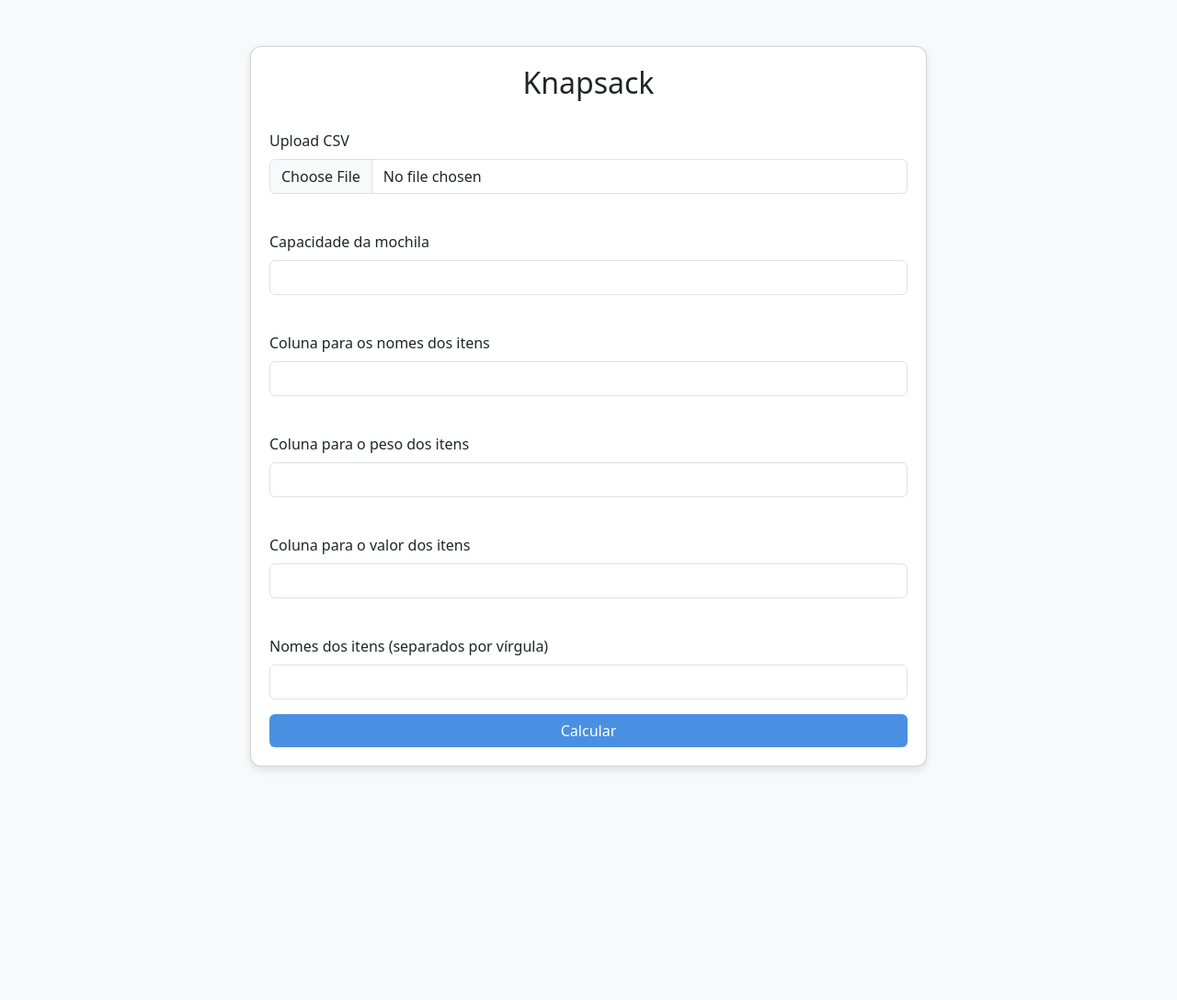
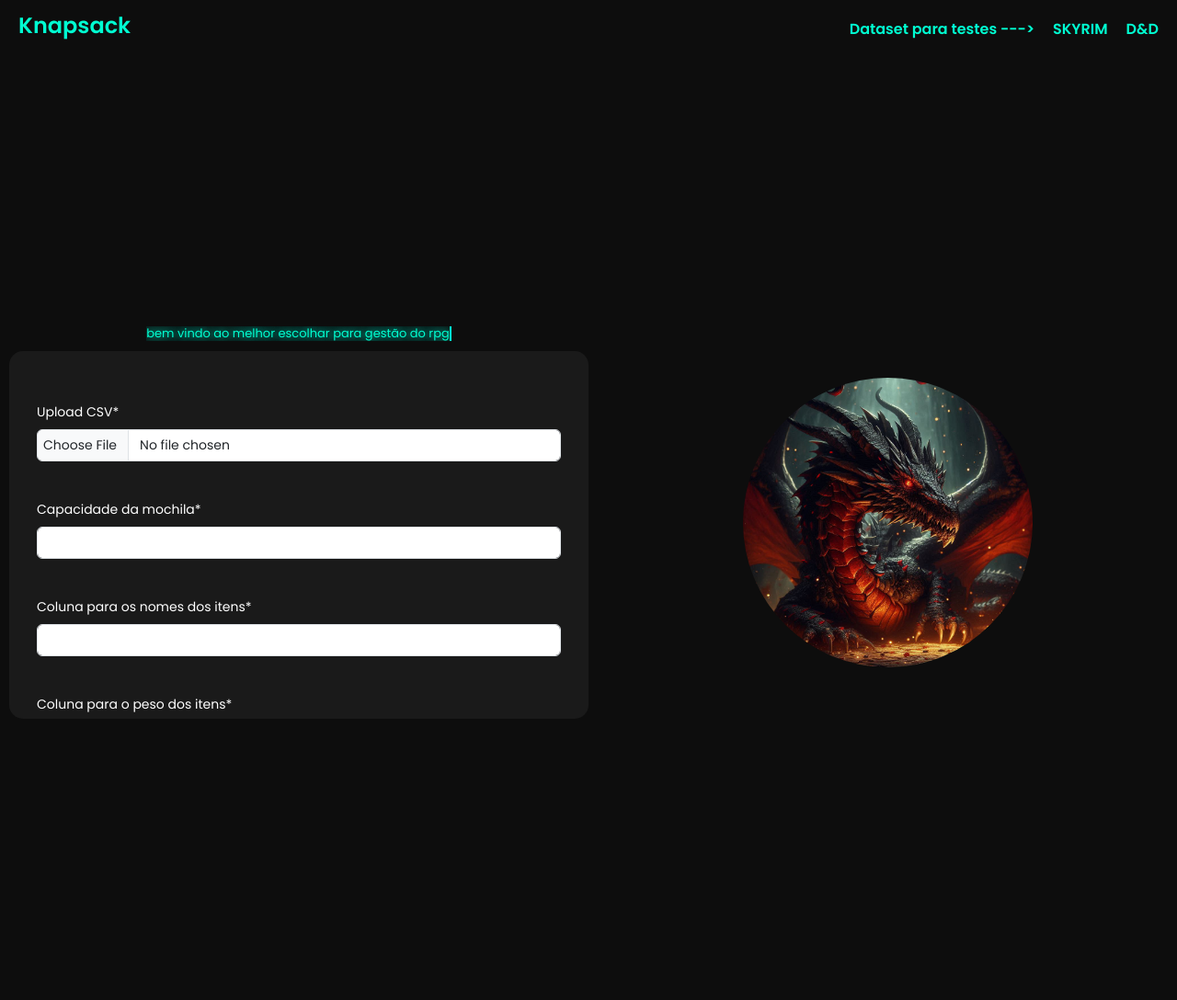
Before and after one commit to projeto-de-algoritmos-2024/Its_just_a_D20, a Django app: page / in a window 1280 px wide. Shown: the top 1088 px of the page at 92% size. Run offline with Django 4.2, Linux system fonts and the light colour scheme; some libraries are stand-ins or nearby versions.

Commit message:
crianção da segunda versão

```diff
--- a/knapsack_project/knapsack_app/forms.py
+++ b/knapsack_project/knapsack_app/forms.py
@@ -1,9 +1,9 @@
 from django import forms
 
 class KnapsackForm(forms.Form):
-    csv_file = forms.FileField(label="Upload CSV", required=False)
-    capacidade = forms.IntegerField(label="Capacidade da mochila", required=False)
-    nome_coluna = forms.CharField(label="Coluna para os nomes dos itens", required=False)
-    peso_coluna = forms.CharField(label="Coluna para o peso dos itens", required=False)
-    valor_coluna = forms.CharField(label="Coluna para o valor dos itens", required=False)
-    item_nomes = forms.CharField(label="Nomes dos itens (separados por vírgula)", required=False)
+    csv_file = forms.FileField(label="Upload CSV", required=True)
+    capacidade = forms.IntegerField(label="Capacidade da mochila", required=True)
+    nome_coluna = forms.CharField(label="Coluna para os nomes dos itens", required=True)
+    peso_coluna = forms.CharField(label="Coluna para o peso dos itens", required=True)
+    valor_coluna = forms.CharField(label="Coluna para o valor dos itens", required=True)
+    item_nomes = forms.CharField(label="Nomes dos itens (separados por vírgula)", required=True)
--- a/knapsack_project/knapsack_app/urls.py
+++ b/knapsack_project/knapsack_app/urls.py
@@ -2,6 +2,10 @@
 from django.urls import path
 from . import views
 
+
+
+
 urlpatterns = [
-    path('', views.knapsack_view, name='knapsack_form'),
+    path('', views.knapsack_view, name='knapsack'),
+    path('resultado/', views.resultado_view, name='resultado'),
 ]
--- a/knapsack_project/knapsack_app/views.py
+++ b/knapsack_project/knapsack_app/views.py
@@ -1,8 +1,10 @@
 import pandas as pd
+from django.shortcuts import redirect, render
+from django.contrib import messages
 from django.shortcuts import render
 from .forms import KnapsackForm
 import re
-
+from django.shortcuts import redirect
 # Função para extrair números de strings (como "135 (18d10+36)")
 def extrair_numero(string):
     match = re.search(r'\d+', str(string))
@@ -35,12 +37,25 @@ def processar_csv(file, nome_coluna, peso_coluna, valor_coluna):
     df[valor_coluna] = df[valor_coluna].apply(extrair_numero)
     return df
 
+def resultado_view(request):
+    resultado = request.session.get('resultado')
+    itens_selecionados = request.session.get('itens_selecionados')
+    return render(request, 'resultado.html', {
+        'resultado': resultado,
+        'itens_selecionados': itens_selecionados
+    })
+
+
+
 def knapsack_view(request):
-    resultado = None
-    itens_selecionados = None
     if request.method == 'POST':
         form = KnapsackForm(request.POST, request.FILES)
         if form.is_valid():
+            csv_file = request.FILES.get('csv_file')  # Use get() para evitar KeyError
+
+            if not csv_file:
+                messages.error(request, 'Você deve enviar um arquivo CSV.')
+                return render(request, 'mochila.html', {'form': form})
             csv_file = request.FILES['csv_file']
             capacidade = form.cleaned_data['capacidade']
             nome_coluna = form.cleaned_data['nome_coluna']
@@ -62,7 +77,37 @@ def knapsack_view(request):
             resultado = f'O valor máximo que pode ser carregado é: {max_valor}.'
             itens_selecionados = f'Itens selecionados: {", ".join(itens_nomes)}'
 
+            # Salvar resultados na sessão
+            request.session['resultado'] = resultado
+            request.session['itens_selecionados'] = itens_selecionados
+
+            return redirect('resultado')  # Redirecionar para a view de resultados
     else:
         form = KnapsackForm()
 
-    return render(request, 'mochila.html', {'form': form, 'resultado': resultado, 'itens_selecionados': itens_selecionados})
+    return render(request, 'mochila.html', {'form': form})
+
+
+
+def resultado_view(request):
+    resultado = request.session.get('resultado')
+    itens_selecionados = request.session.get('itens_selecionados')
+    return render(request, 'resultado.html', {
+        'resultado': resultado,
+        'itens_selecionados': itens_selecionados
+    })
+from .forms import KnapsackForm
+
+def seu_view(request):
+    if request.method == 'POST':
+        form = KnapsackForm(request.POST, request.FILES)
+        if form.is_valid():
+            # Processar os dados do formulário
+            pass
+        else:
+            # Adicionar mensagem de erro
+            messages.error(request, 'Por favor, preencha todos os campos obrigatórios.')
+    else:
+        form = KnapsackForm()
+
+    return render(request, 'mochila.html', {'form': form})
--- a/knapsack_project/templates/mochila.html
+++ b/knapsack_project/templates/mochila.html
@@ -7,50 +7,203 @@
     <meta name="viewport" content="width=device-width, initial-scale=1.0">
     <title>Knapsack Problem</title>
     <link href="https://cdn.jsdelivr.net/npm/bootstrap@5.3.0-alpha1/dist/css/bootstrap.min.css" rel="stylesheet">
+    <link href="https://fonts.googleapis.com/css2?family=Poppins:wght@400;600&display=swap" rel="stylesheet">
     <style>
         body {
-            background-color: #f8f9fa;
+            background-color: #0d0d0d;
+            color: #fff;
+            font-family: 'Poppins', sans-serif;
         }
-        .container {
-            margin-top: 50px;
-        }
-        .card {
-            box-shadow: 0px 4px 8px rgba(0, 0, 0, 0.1);
-            border-radius: 12px;
-            padding: 20px;
-        }
-        .btn-primary {
-            background-color: #4a90e2;
-            border: none;
-        }
-        .btn-primary:hover {
-            background-color: #357abd;
-        }
-        .result-card {
-            background-color: #d4edda;
-            color: #155724;
-        }
-        .result-title {
+
+        /* Cabeçalho com o nome do site */
+        header {
+            position: absolute;
+            top: 10px;
+            left: 20px;
             font-size: 24px;
             font-weight: bold;
+            color: #00ffd2;
         }
-        .result-text {
-            font-size: 18px;
+
+        /* Flexbox layout */
+        .container-flex {
+            display: flex;
+            height: 100vh;
         }
+
+        /* Coluna do formulário */
+        .form-column {
+            flex: 1;
+            display: flex;
+            flex-direction: column;
+            justify-content: center; /* Centraliza verticalmente */
+            align-items: center; /* Centraliza horizontalmente */
+            padding: 10px; /* Reduzido para diminuir a altura */
+            width: 400px; /* Largura fixa do formulário */
+        }
+
+        /* Título do formulário */
+        h2 {
+            color: #00ffd2;
+            font-weight: 400;
+            font-size: 13px;
+            color: #00ffd2;  /* Cor do texto */
+    font-weight: 200; /* Negrito */
+    text-shadow:
+        0 0 10px #05ffd2,  /* Pequeno brilho ao redor do texto */
+        0 0 20px #05ffd2;  /* Um pouco mais de brilho */
+
+
+        /* Brilho ainda mais forte */
+    animation: typing 4s steps(30, end), blink-caret 0.75s step-end infinite;
+        }
+
+        /* Estilo do cartão */
+        .card {
+            background-color: #1a1a1a;
+            border: none;
+            padding: 30px; /* Ajustado para diminuir a altura */
+            border-radius: 15px;
+            color: #fff;
+            width: 100%; /* Ajusta a largura do cartão para preencher a coluna */
+            max-height: 400px; /* Altura máxima ajustável conforme necessário */
+            overflow-y: auto; /* Adiciona rolagem se o conteúdo exceder a altura máxima */
+        }
+
+        /* Estilo dos campos de formulário */
+        .form-control {
+            width: 100%; /* Ajusta a largura dos campos de formulário para preencher o container */
+            padding: 6px; /* Reduz o padding dos campos */
+            font-size: 14px; /* Reduz o tamanho da fonte */
+        }
+
+        /* Reduz o tamanho das labels */
+        .form-label {
+            font-size: 14px; /* Ajuste o tamanho da fonte das labels */
+        }
+
+        /* Estilo dos botões */
+        .btn-primary {
+            background-color: #00ffd2;
+            border: none;
+            color: #0d0d0d;
+            font-weight: bold;
+            transition: background-color 0.3s;
+            padding: 10px; /* Reduz o padding dos botões */
+            font-size: 14px; /* Ajusta o tamanho da fonte dos botões */
+        }
+
+        .btn-primary:hover {
+            background-color: #00bfa5;
+        }
+
+        /* Coluna da foto */
+        .photo-column {
+            flex: 1;
+            display: flex;
+            justify-content: center;
+            align-items: center;
+        }
+
+        .profile-pic {
+            max-width: 50%; /* Reduzir o tamanho da imagem */
+            height: auto;
+            border-radius: 50%;
+            object-fit: cover;
+        }
+
+        .link-reference {
+            color: #00ffd2;
+            text-decoration: none;
+            font-size: 16px;
+        }
+
+        .link-reference:hover {
+            text-decoration: underline;
+        }
+
+        .nomes-direita {
+            position: absolute;
+            top: 20px;   /* Distância do topo */
+            right: 20px; /* Distância da direita */
+            display: flex; /* Usar flexbox para alinhar os itens lado a lado */
+            gap: 20px; /* Espaçamento entre os nomes */
+        }
+
+        /* Estilo individual para os links dos nomes */
+        .nomes-direita a {
+            margin: 0;  /* Remove a margem padrão */
+            font-size: 16px;  /* Tamanho da fonte ajustável */
+            font-weight: 600; /* Negrito */
+            color: #00ffd2;    /* Cor personalizada para os links */
+            text-decoration: none; /* Remove o sublinhado */
+            transition: color 0.3s; /* Efeito de transição para a cor */
+        }
+
+        /* Estilo ao passar o mouse sobre os links */
+        .nomes-direita a:hover {
+            color: #00bfa5; /* Cor ao passar o mouse */
+        }
+
+        /* Remove a cor azul após clicar no link (estado :visited) */
+        .nomes-direita a:visited {
+            color: #00ffd2; /* Manter a mesma cor dos links */
+        }
+
+        /* Estilo para a animação de escrita */
+        .typewriter span {
+            border-right: 2px solid #00ffd2;
+            white-space: nowrap;
+            overflow: hidden;
+            display: inline-block;
+        }
+
+
     </style>
 </head>
 <body>
 
-<div class="container">
-    <div class="row justify-content-center">
-        <div class="col-md-8">
+<header>
+    Knapsack
+</header>
+
+<div class="nomes-direita">
+    <a href="https://www.kaggle.com/datasets" target="_blank">Dataset para testes ---></a>
+    <a href="https://www.kaggle.com/datasets/patrickgomes/dungeons-and-dragons-5e-monsters" target="_blank">SKYRIM</a>
+    <a href="https://www.kaggle.com/code/rajkumar125/skyrim-weapons" target="_blank">D&D</a>
+
+</div>
+
+<div class="container-flex">
+    <!-- Coluna do nome e formulário -->
+    <div class="form-column">
+        <!-- Animação de escrita -->
+        <h2 class="typewriter"><span id="animatedText"></span></h2>
+
+
         <div class="card">
-                <h2 class="text-center"> Knapsack</h2>
+            {% if messages %}
+            <div class="alert alert-danger">
+                {% for message in messages %}
+                {{ message }}
+                {% endfor %}
+            </div>
+
+
+            {% endif %}
+
+            {% if messages %}
+            <div class="alert alert-danger">
+                {% for message in messages %}
+                {{ message }}
+                {% endfor %}
+            </div>
+            {% endif %}
             <form method="post" enctype="multipart/form-data">
                 {% csrf_token %}
 
                 <!-- Upload CSV -->
-                    <div class="mb-3">
+                <div class="mb-2">
                     <label for="id_csv_file" class="form-label"></label>
                     {{ form.csv_file|as_crispy_field }}
                 </div>
@@ -84,30 +237,46 @@
                     <label for="id_item_nomes" class="form-label"></label>
                     {{ form.item_nomes|as_crispy_field }}
                 </div>
-
                 <button type="submit" class="btn btn-primary w-100">Calcular</button>
             </form>
         </div>
-        </div>
-    </div>
 
+        <!-- Link de referência -->
         {% if resultado %}
-    <div class="row justify-content-center mt-4">
-        <div class="col-md-8">
-            <div class="card result-card">
-                <div class="card-body">
-                    <p class="result-title">{{ resultado }}</p>
-                    {% if itens_selecionados %}
-                    <p class="result-text">{{ itens_selecionados }}</p>
-                    {% endif %}
-                </div>
-            </div>
-        </div>
+        <div class="mt-3">
+            <a href="{% url 'knapsack_app:resultado' %}" class="link-reference">Voltar para a página inicial</a>
         </div>
         {% endif %}
     </div>
 
-<script src="https://cdn.jsdelivr.net/npm/@popperjs/core@2.11.6/dist/umd/popper.min.js"></script>
-<script src="https://cdn.jsdelivr.net/npm/bootstrap@5.3.0-alpha1/dist/js/bootstrap.min.js"></script>
+    <!-- Coluna da foto -->
+    <div class="photo-column">
+        <img src="static/imagens/OIG4.jpeg" alt="Profile Picture" class="profile-pic">
+    </div>
+</div>
+
+<script>
+
+
+    // Função para simular o efeito de digitação
+    function typeWriter(text, elementId, speed) {
+        let i = 0;
+        function type() {
+            if (i < text.length) {
+                document.getElementById(elementId).textContent += text.charAt(i);
+                i++;
+                setTimeout(type, speed);
+            }
+        }
+        type();
+    }
+
+    // Iniciar a animação de escrita quando a página carregar
+    window.onload = function() {
+        const text = "bem vindo ao melhor escolhar para gestão do rpg"; // O texto que será animado
+        typeWriter(text, "animatedText", 50); // Velocidade da animação
+    };
+</script>
+
 </body>
 </html>
```
Also changed, not shown: knapsack_project/templates/resultado.html (added, +47 -0 lines), knapsack_project/db.sqlite3, knapsack_project/static/imagens/OIG4.jpeg (added). Lines whose indentation alone changed are shown as unchanged.
